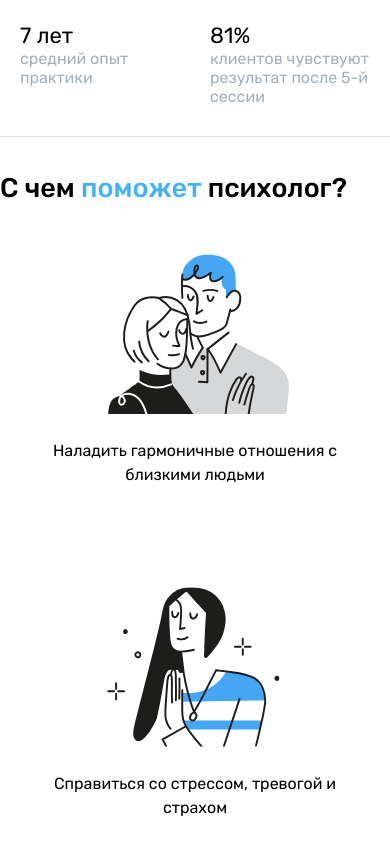
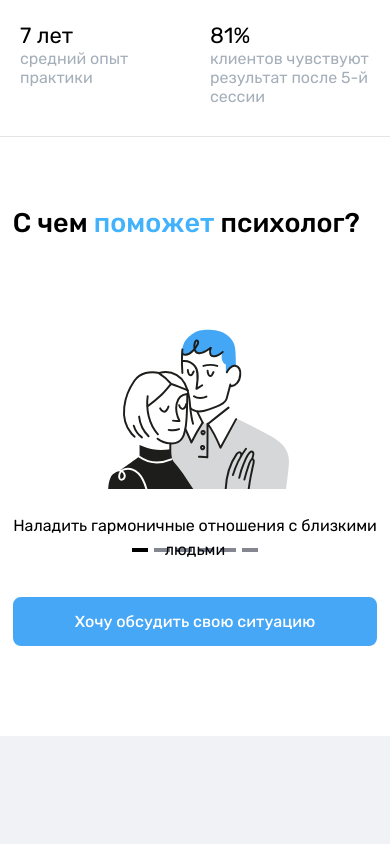
Before and after one commit to dundduun/yasno-vue, a Vue app: page / in a window 390 px wide. Shown: the part 880-1724 px from the top of the page. Built offline with nearby package versions, Linux system fonts and the light colour scheme.

Commit message:
Add and layout carousel for low-width devices

```diff
--- a/src/components/HelpWithWhatSection.vue
+++ b/src/components/HelpWithWhatSection.vue
@@ -1,5 +1,5 @@
 <script setup lang="ts">
-// import Carousel from './Carousel.vue'
+import Carousel from './Carousel.vue'
 import HelpWithWhatItem from './HelpWithWhatItem.vue'
 
 const helpWithWhatItems = [
@@ -36,15 +36,17 @@ const helpWithWhatItems = [
             <h2 id="help-with-what">С чем <span>поможет</span> психолог?</h2>
 
             <ul>
-                <HelpWithWhatItem
-                v-for="helpWithWhatItem in helpWithWhatItems"
+                <HelpWithWhatItem v-for="helpWithWhatItem in helpWithWhatItems"
                     :src="helpWithWhatItem.src"
-                :description="helpWithWhatItem.description"/>
+                    :description="helpWithWhatItem.description"
+                />
             </ul>
 
-            <!-- <Carousel /> -->
+            <Carousel class="carousel" :helpWithWhatItems="helpWithWhatItems" />
 
+            <div class="button-wrapper">
                 <button>Хочу обсудить свою ситуацию</button>
+            </div>
         </div>
     </section>
 </template>
@@ -58,10 +60,6 @@ section.help-with-what {
     padding: 70px 0 90px 0;
     width: 100%;
 
-    @media(max-width: 925px) {
-        padding-top: 35px;
-    }
-
     .container {
         width: 100%;
         max-width: 1440px;
@@ -74,6 +72,7 @@ section.help-with-what {
             font-weight: 500;
 
             @media(max-width: 925px) {
+                padding: 0 3.3vw 0 3.3vw;
                 font-size: 27px;
                 align-self: flex-start;
             }
@@ -87,14 +86,39 @@ section.help-with-what {
             width: 100%;
             max-width: 1140px;
             display: grid;
-            grid-template-columns: repeat(auto-fill, minmax(304px, 1fr));
+            grid-template-columns: repeat(auto-fill, minmax(330px, 1fr));
             justify-content: space-evenly;
             place-items: center;
-            gap: 10px;
             margin-top: 50px;
             list-style-type: none;
             padding: 0;
+
+            @media(max-width: 925px) {
+                display: none;
             }
+        }
+    }
+
+    .carousel {
+        display: none;
+        margin-top: 90px;
+        cursor: default;
+
+        @media(max-width: 925px) {
+            display: block;
+        }
+    }
+
+    .button-wrapper {
+        width: 100%;
+        display: flex;
+        flex-direction: column;
+        align-items: center;
+        margin-top: 10px;
+
+        @media(max-width: 925px) {
+            margin-top: 35px;
+            padding: 0 3.3vw 0 3.3vw;
         }
 
         button {
@@ -106,8 +130,15 @@ section.help-with-what {
             color: white;
             border: 2px #45a7f5 solid;
             border-radius: 8px;
-        margin-top: 10px;
             cursor: pointer;
+
+            @media(max-width: 925px) {
+                height: auto;
+                width: 100%;
+                padding: 13px;
+                font-size: 16px;
+                font-weight: 450;
+            }
 
             @media(hover: hover) {
                 transition: color 0.2s linear,
@@ -129,5 +160,9 @@ section.help-with-what {
                 }
             }
         }
+
+    }
+
+
 }
 </style>
```
Lines whose indentation alone changed are shown as unchanged.
